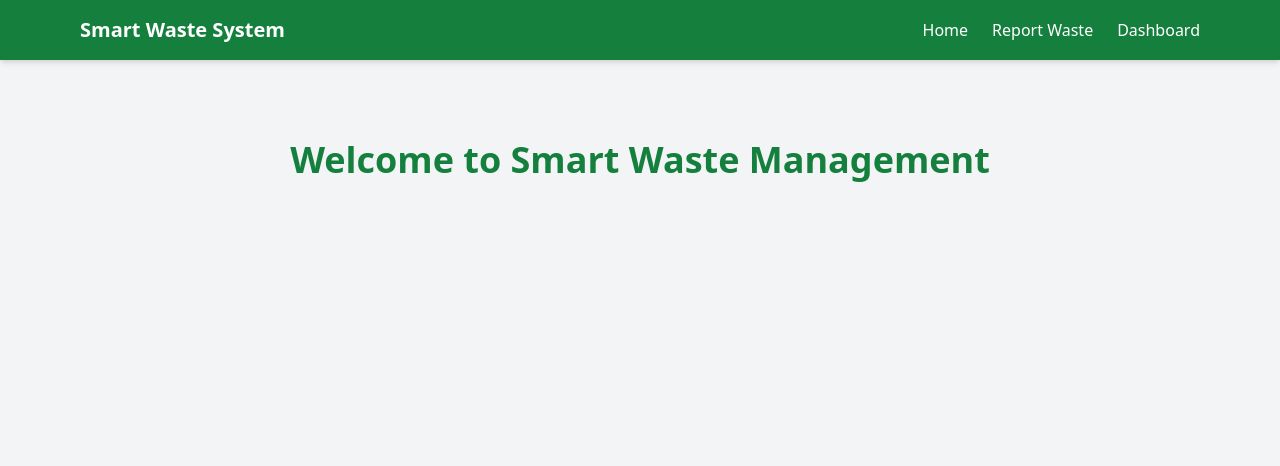
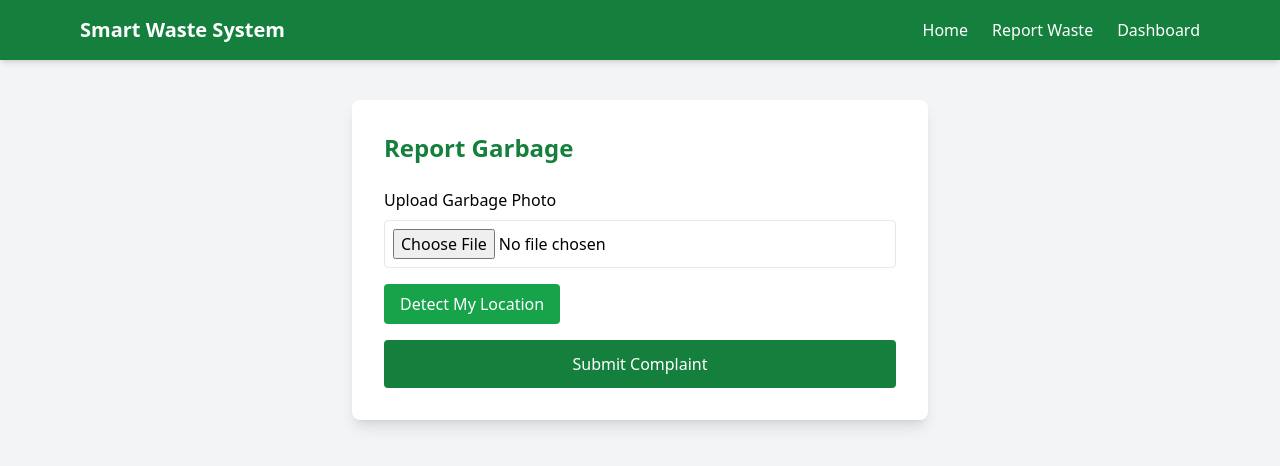
Before and after one commit to srushti-projects/smart-waste-system, a React (Create React App) app in the folder frontend/: page / in a window 1280 px wide. Shown: the top 466 px of the page. Built offline with nearby package versions, Linux system fonts and the light colour scheme.

Commit message:
Added garbage reporting page UI

```diff
--- a/frontend/src/App.js
+++ b/frontend/src/App.js
@@ -1,4 +1,5 @@
 import Navbar from "./components/Navbar";
+import ReportWaste from "./pages/ReportWaste";
 
 function App() {
   return (
@@ -6,11 +7,7 @@ function App() {
 
       <Navbar />
 
-      <div className="flex items-center justify-center mt-20">
-        <h1 className="text-4xl font-bold text-green-700">
-          Welcome to Smart Waste Management
-        </h1>
-      </div>
+      <ReportWaste />
 
     </div>
   );
--- /dev/null
+++ b/frontend/src/pages/ReportWaste.js
@@ -0,0 +1,47 @@
+import { useState } from "react";
+
+function ReportWaste() {
+
+  const [image, setImage] = useState(null);
+
+  const handleImageChange = (e) => {
+    setImage(e.target.files[0]);
+  };
+
+  return (
+    <div className="max-w-xl mx-auto mt-10 bg-white p-8 rounded-lg shadow-lg">
+
+      <h2 className="text-2xl font-bold text-green-700 mb-6">
+        Report Garbage
+      </h2>
+
+      {/* Image Upload */}
+      <div className="mb-4">
+        <label className="block mb-2 font-medium">
+          Upload Garbage Photo
+        </label>
+
+        <input
+          type="file"
+          onChange={handleImageChange}
+          className="w-full border p-2 rounded"
+        />
+      </div>
+
+      {/* Location Button */}
+      <div className="mb-4">
+        <button className="bg-green-600 text-white px-4 py-2 rounded hover:bg-green-700">
+          Detect My Location
+        </button>
+      </div>
+
+      {/* Submit */}
+      <button className="w-full bg-green-700 text-white py-3 rounded hover:bg-green-800">
+        Submit Complaint
+      </button>
+
+    </div>
+  );
+}
+
+export default ReportWaste;
```
